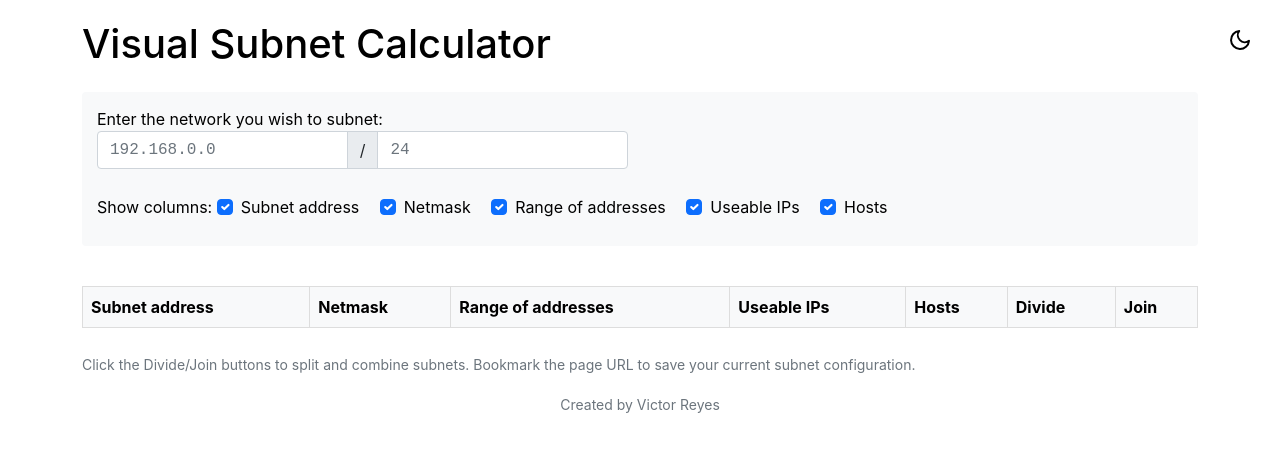
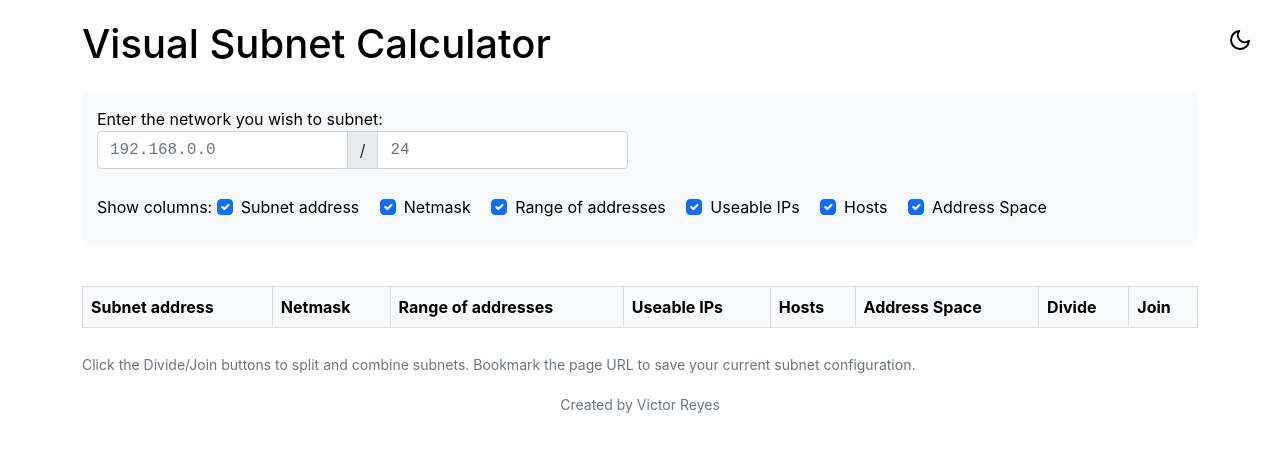
Before and after one commit to Vic563/subnet-visual-calc, a Flask app: page / in a window 1280 px wide. Shown: the top 452 px of the page. Run offline with Flask 3, Linux system fonts and the light colour scheme; lists and menus that the app fills with data are empty.

Commit message:
Agent query: Is the subnet calculator now showing whether each subnet is in private or public IP space?

```diff
--- a/static/js/subnet.js
+++ b/static/js/subnet.js
@@ -58,12 +58,22 @@ class SubnetCalculator {
         return bits >= 0 && bits <= 32;
     }
 
+    isPrivateIP(ip) {
+        const parts = ip.split('.').map(Number);
+        // Check for private IP ranges
+        if (parts[0] === 10) return true; // 10.0.0.0 to 10.255.255.255
+        if (parts[0] === 172 && parts[1] >= 16 && parts[1] <= 31) return true; // 172.16.0.0 to 172.31.255.255
+        if (parts[0] === 192 && parts[1] === 168) return true; // 192.168.0.0 to 192.168.255.255
+        return false;
+    }
+
     getNetworkDetails(network, maskBits) {
         const networkParts = network.split('.').map(Number);
         const mask = this.calculateSubnetMask(maskBits);
         const networkAddr = this.calculateNetworkAddress(networkParts, mask);
         const broadcast = this.calculateBroadcast(networkAddr, maskBits);
         const usableHosts = Math.pow(2, 32 - maskBits) - 2;
+        const isPrivate = this.isPrivateIP(networkAddr.join('.'));
 
         return {
             networkAddress: networkAddr.join('.') + '/' + maskBits,
@@ -71,7 +81,8 @@ class SubnetCalculator {
             range: `${networkAddr.join('.')} - ${broadcast.join('.')}`,
             usableRange: this.calculateUsableRange(networkAddr, broadcast),
             hosts: usableHosts,
-            maskBits: maskBits
+            maskBits: maskBits,
+            addressSpace: isPrivate ? 'Private' : 'Public'
         };
     }
 
@@ -176,6 +187,7 @@ class SubnetCalculator {
                 subnet.range,
                 subnet.usableRange,
                 subnet.hosts,
+                subnet.addressSpace,
                 `<button class="divide-btn btn btn-sm btn-outline-primary" onclick="calculator.divideSubnet(${index})">Divide</button>`,
                 `<button class="join-btn btn btn-sm btn-outline-secondary" onclick="calculator.joinSubnets(${index})">Join</button>`
             ];
--- a/templates/index.html
+++ b/templates/index.html
@@ -48,6 +48,10 @@
                     <input class="form-check-input column-toggle" type="checkbox" id="toggle-hosts" checked>
                     <label class="form-check-label" for="toggle-hosts">Hosts</label>
                 </div>
+                <div class="form-check form-check-inline">
+                    <input class="form-check-input column-toggle" type="checkbox" id="toggle-space" checked>
+                    <label class="form-check-label" for="toggle-space">Address Space</label>
+                </div>
             </div>
         </div>
 
@@ -62,6 +66,7 @@
                         <th data-column="range">Range of addresses</th>
                         <th data-column="usable">Useable IPs</th>
                         <th data-column="hosts">Hosts</th>
+                        <th data-column="space">Address Space</th>
                         <th data-column="divide">Divide</th>
                         <th data-column="join">Join</th>
                     </tr>
```
Also changed, not shown: 1 other file.
